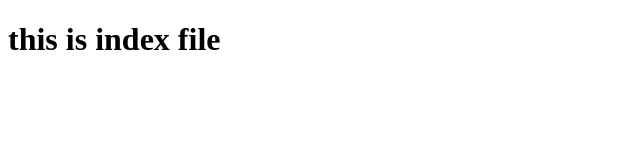
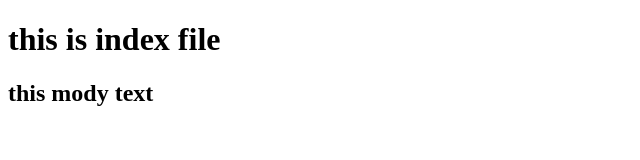
Before and after one commit to rahultetame/testProject, a plain HTML site: page index.html in a window 1280 px wide. Shown: the whole page, without its empty margins (0-640 px from the left). Drawn offline with Linux system fonts and the light colour scheme.

Commit message:
mody text adding

```diff
--- a/index.html
+++ b/index.html
@@ -10,6 +10,7 @@
     <div class="container new">
 
         <h1>this is index file </h1>
+        <h2>this mody text</h2>
     </div>
 </body>
 </html>
```
